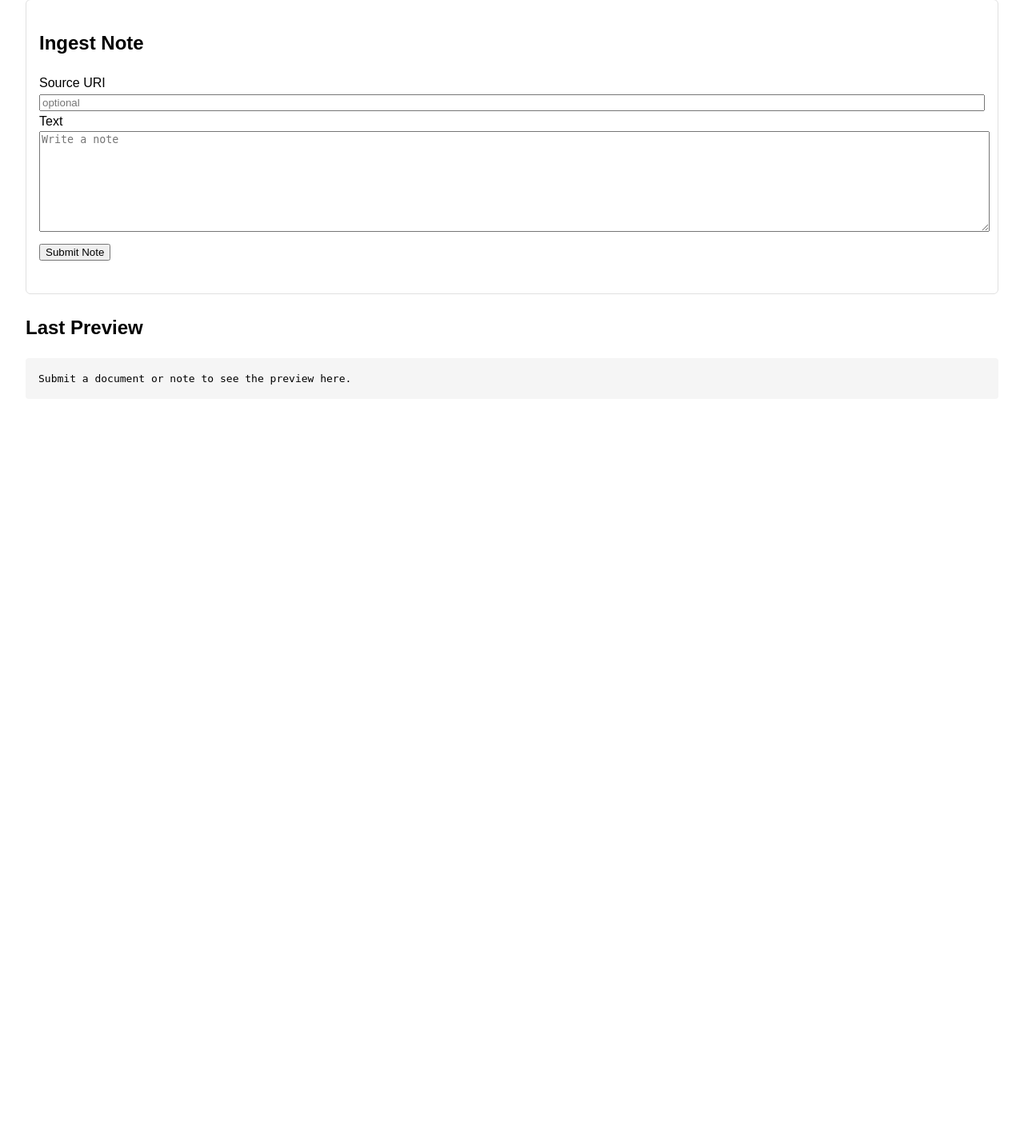
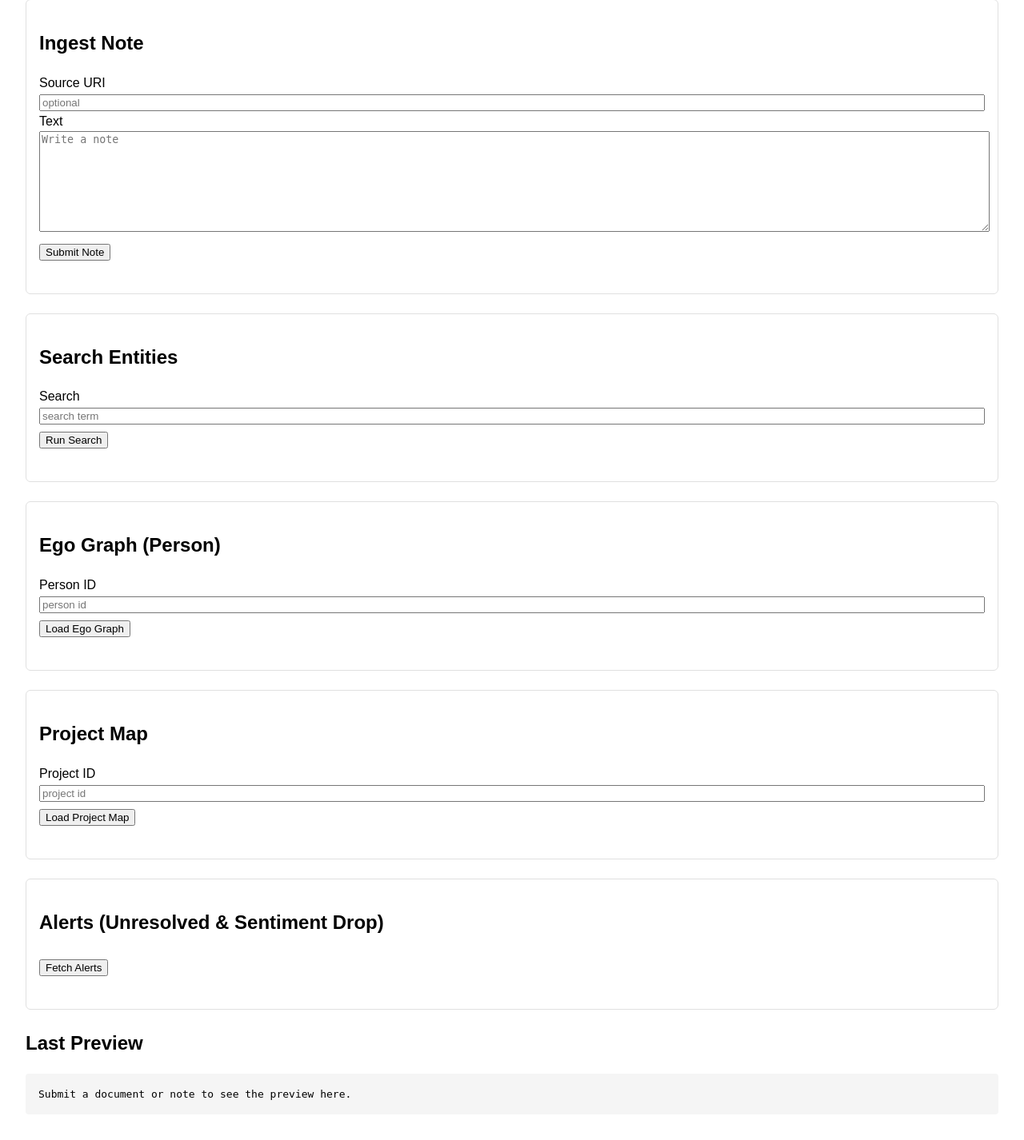
Before and after one commit to Dyo-Artist/Fortsecue, a FastAPI app: page / in a window 1280 px wide. Shown: the part 498-1924 px from the top of the page at 80% size. Before the commit the page ends 979 px from the top, so only its background shows below. Run offline with FastAPI, Linux system fonts and the light colour scheme.

Commit message:
Add UI forms for search and graph queries

```diff
--- a/logos/main.py
+++ b/logos/main.py
@@ -277,6 +277,48 @@ async def ui_ingest_note(request: Request):
     )
 
 
+@app.post("/ui/search")
+async def ui_search(request: Request):
+    form = await request.form()
+    q = form.get("q") or ""
+    result = await search(q=q)
+    return templates.TemplateResponse(
+        "index.html",
+        {"request": request, "last_action": "search", "result": result},
+    )
+
+
+@app.post("/ui/graph/ego")
+async def ui_ego_graph(request: Request):
+    form = await request.form()
+    person_id = form.get("person_id") or ""
+    result = await ego_graph(person_id=person_id)
+    return templates.TemplateResponse(
+        "index.html",
+        {"request": request, "last_action": "ego", "result": result},
+    )
+
+
+@app.post("/ui/graph/project")
+async def ui_project_graph(request: Request):
+    form = await request.form()
+    project_id = form.get("project_id") or ""
+    result = await project_graph(project_id=project_id)
+    return templates.TemplateResponse(
+        "index.html",
+        {"request": request, "last_action": "project", "result": result},
+    )
+
+
+@app.post("/ui/alerts")
+async def ui_alerts(request: Request):
+    result = await alerts()
+    return templates.TemplateResponse(
+        "index.html",
+        {"request": request, "last_action": "alerts", "result": result},
+    )
+
+
 @app.post("/ingest/audio")
 async def ingest_audio(payload: AudioPayload) -> dict[str, object]:
     try:
--- a/logos/templates/index.html
+++ b/logos/templates/index.html
@@ -27,6 +27,43 @@
     </form>
   </section>
 
+  <section class="section">
+    <h2>Search Entities</h2>
+    <form action="/ui/search" method="post">
+      <label for="search-term">Search</label><br />
+      <input id="search-term" type="text" name="q" placeholder="search term" />
+      <br />
+      <button type="submit">Run Search</button>
+    </form>
+  </section>
+
+  <section class="section">
+    <h2>Ego Graph (Person)</h2>
+    <form action="/ui/graph/ego" method="post">
+      <label for="ego-person">Person ID</label><br />
+      <input id="ego-person" type="text" name="person_id" placeholder="person id" />
+      <br />
+      <button type="submit">Load Ego Graph</button>
+    </form>
+  </section>
+
+  <section class="section">
+    <h2>Project Map</h2>
+    <form action="/ui/graph/project" method="post">
+      <label for="project-id">Project ID</label><br />
+      <input id="project-id" type="text" name="project_id" placeholder="project id" />
+      <br />
+      <button type="submit">Load Project Map</button>
+    </form>
+  </section>
+
+  <section class="section">
+    <h2>Alerts (Unresolved &amp; Sentiment Drop)</h2>
+    <form action="/ui/alerts" method="post">
+      <button type="submit">Fetch Alerts</button>
+    </form>
+  </section>
+
   {% if result %}
     <h2>Last Preview</h2>
     <pre id="preview-output">{{ result | tojson(indent=2) }}</pre>
```
